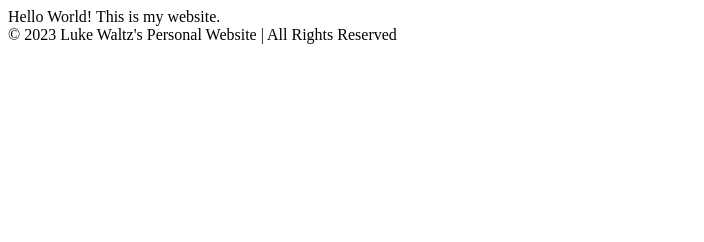
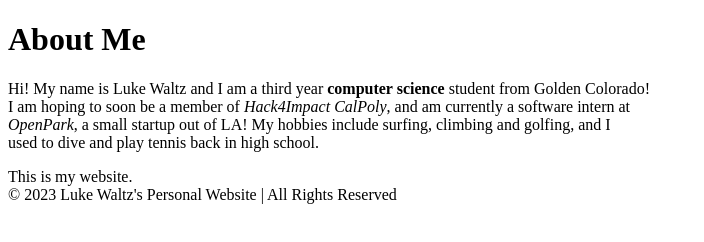
Before and after one commit to lukewaltz/lukewaltz.github.io, a plain HTML site: page index.html in a window 1280 px wide. Shown: the whole page, without its empty margins (0-704 px from the left). Drawn offline with Linux system fonts and the light colour scheme.

Commit message:
feat: add personal description to index

```diff
--- a/index.html
+++ b/index.html
@@ -4,9 +4,17 @@
 </head>
 <html>
   <body>
-    <nav></nav>
-    <header></header>
-    <main>Hello World! This is my website.</main>
+    <nav><header></header></nav>
+    <h1>About Me</h1>
+    <p>
+      Hi! My name is Luke Waltz and I am a third year
+      <strong>computer science</strong> student from Golden Colorado!<br />
+      I am hoping to soon be a member of <em>Hack4Impact CalPoly</em>, and am
+      currently a software intern at <br /><em>OpenPark</em>, a small startup
+      out of LA! My hobbies include surfing, climbing and golfing, and I<br />
+      used to dive and play tennis back in high school.
+    </p>
+    <main>This is my website.</main>
     <footer>© 2023 Luke Waltz's Personal Website | All Rights Reserved</footer>
   </body>
 </html>
```
